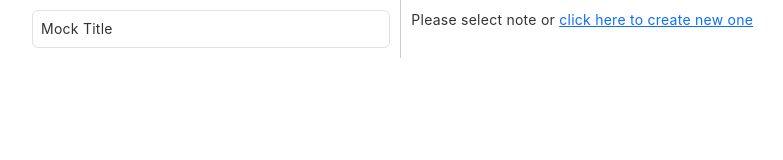
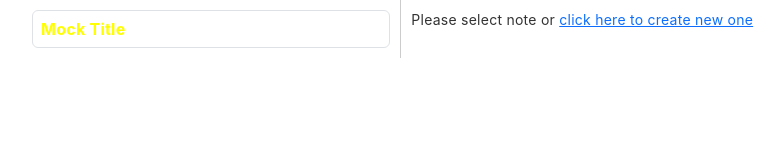
Before and after one commit to zac-dodol/ng-notepad, an Angular app in the folder notepad-app/: page / in a window 1280 px wide. Shown: the top 160 px of the page, without its empty margins (60-843 px from the left). Built offline with nearby package versions, Linux system fonts and the light colour scheme.

Commit message:
adding style to favourite note n title

```diff
--- a/notepad-app/src/app/note-list/note-list.component.html
+++ b/notepad-app/src/app/note-list/note-list.component.html
@@ -3,6 +3,8 @@
   [class.selected]="i === selectedNoteIndex"
   (click)="selectNote(i)"
   class="border rounded p-2"
+  [ngClass]="{ 'favorite-note': isFavorite(i) }"
+  [style.color]="note.color"
 >
   {{ note.title }}
 </div>
--- a/notepad-app/src/app/note-list/note-list.component.scss
+++ b/notepad-app/src/app/note-list/note-list.component.scss
@@ -2,3 +2,8 @@
   background-color: lightblue;
   cursor: pointer;
 }
+
+.favorite-note {
+  font-size: 16px;
+  font-weight: bold;
+}
--- a/notepad-app/src/app/note-list/note-list.component.ts
+++ b/notepad-app/src/app/note-list/note-list.component.ts
@@ -23,4 +23,9 @@ export class NoteListComponent implements OnInit {
   selectNote(index: number): void {
     this.noteService.selectNote(index);
   }
+
+  isFavorite(index: number): boolean {
+    // Add logic to check if the note at the given index is marked as favorite
+    return this.notes[index]?.favorite ?? false;
+  }
 }
```
